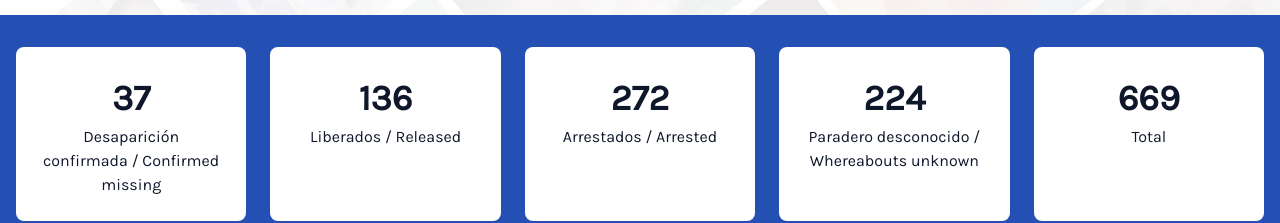
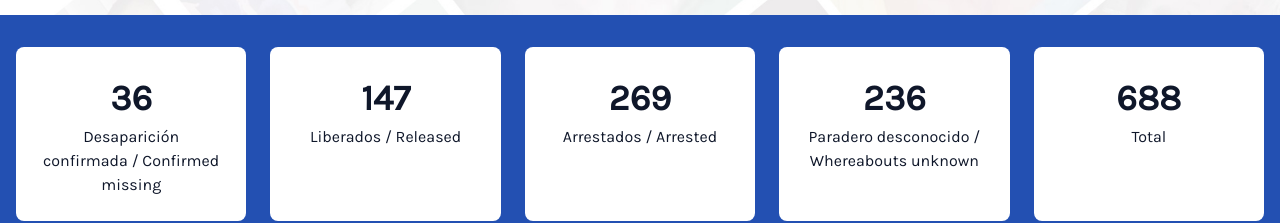
Before and after one commit to Sobefy/cubamissing, a Next.js app: page / in a window 1280 px wide. Shown: the part 465-688 px from the top of the page. Built offline with nearby package versions, Linux system fonts and the light colour scheme; no server answers.

Commit message:
feat: updated stats

```diff
--- a/src/components/Stats/Stats.tsx
+++ b/src/components/Stats/Stats.tsx
@@ -36,11 +36,11 @@ const Stats = ({ translations }: StatsProps) => {
           rowGap={{ base: 6, md: 0 }}
           textAlign="center"
         >
-          <StatCard label={dissapeared} number={37} gridColumn="1/3" />
-          <StatCard label={released} number={136} gridColumn="3/5" />
-          <StatCard label={detention} number={272} gridColumn="1/3" />
-          <StatCard label={toVerify} number={224} gridColumn="3/5" />
-          <StatCard label={total} number={669} gridColumn="1/5" />
+          <StatCard label={dissapeared} number={36} gridColumn="1/3" />
+          <StatCard label={released} number={147} gridColumn="3/5" />
+          <StatCard label={detention} number={269} gridColumn="1/3" />
+          <StatCard label={toVerify} number={236} gridColumn="3/5" />
+          <StatCard label={total} number={688} gridColumn="1/5" />
         </Grid>
       </Container>
     </Box>
```
